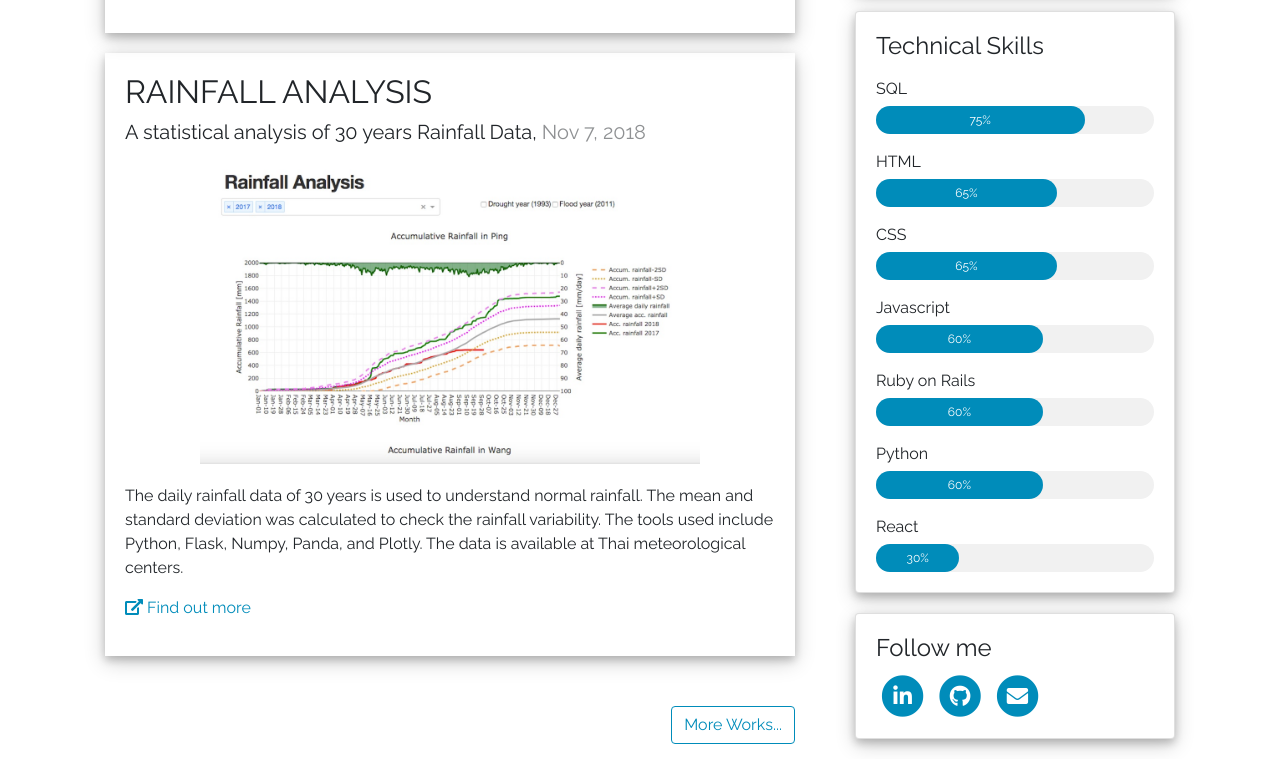
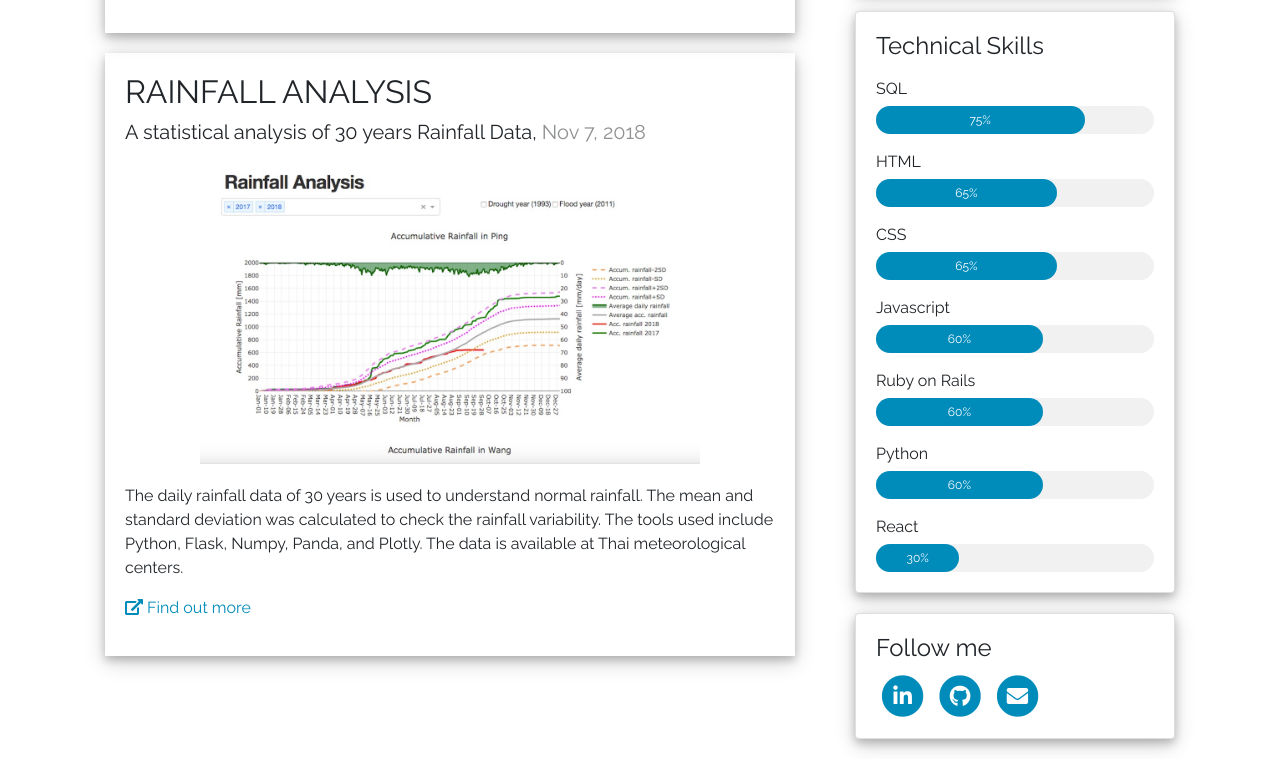
Before and after one commit to taratip/portfolio, a plain HTML site: page index.html in a window 1280 px wide. Shown: the part 745-1504 px from the top of the page. Drawn offline with nearby package versions, Linux system fonts and the light colour scheme.

```diff
--- a/index.html
+++ b/index.html
@@ -59,7 +59,6 @@
           <p>The daily rainfall data of 30 years is used to understand normal rainfall. The mean and standard deviation was calculated to check the rainfall variability. The tools used include Python, Flask, Numpy, Panda, and Plotly. The data is available at Thai meteorological centers.</p>
           <p><a class="external-link" href="https://github.com/taratip/html-css-flask" target="_blank"><i class="fas fa-external-link-alt icon-b"></i> Find out more</a></p>
         </article>
-          <a href="./html/portfolio.html" role="button" class="btn btn-outline-primary">More Works...</a>
       </div> <!-- Ending div for article column -->
 
       <div class="col-md-4 col-sm-12 col-xs-12">
```
